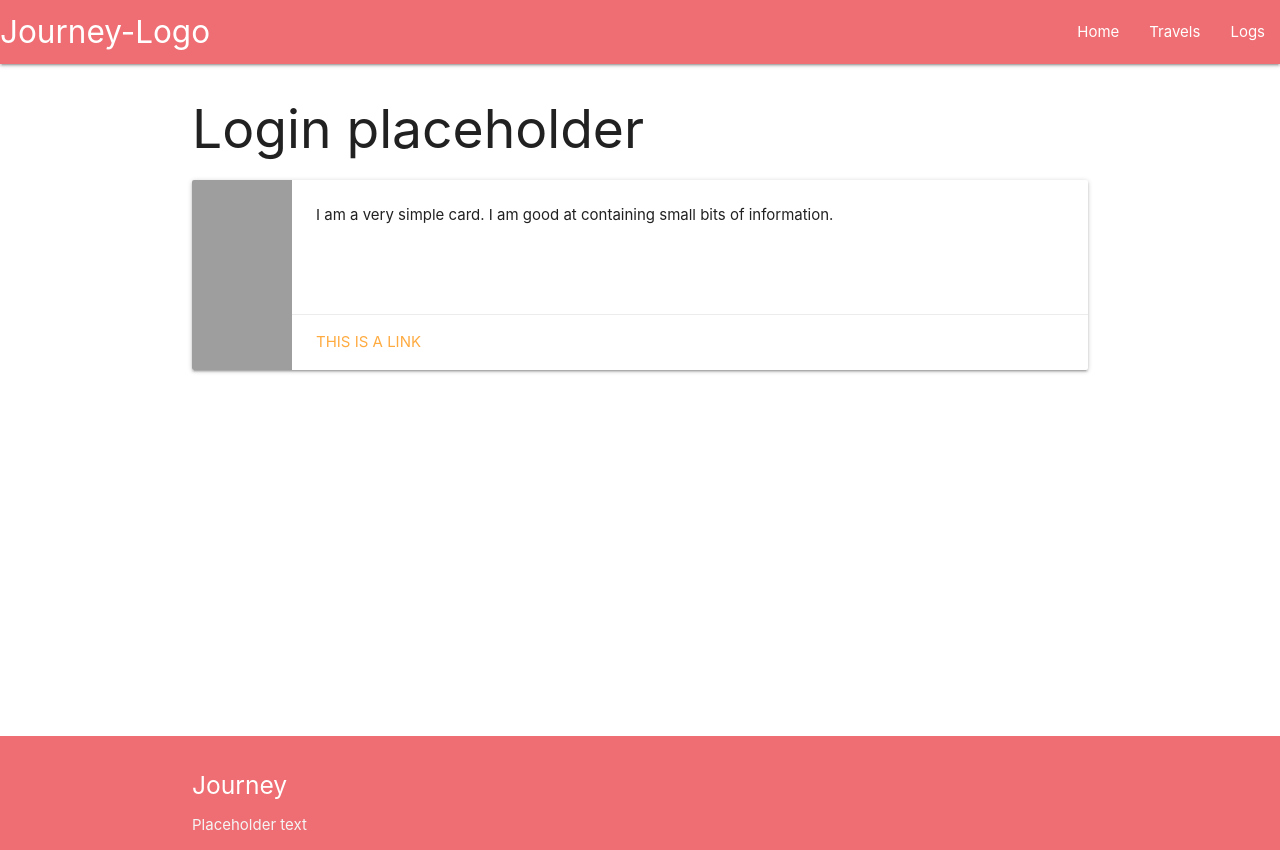
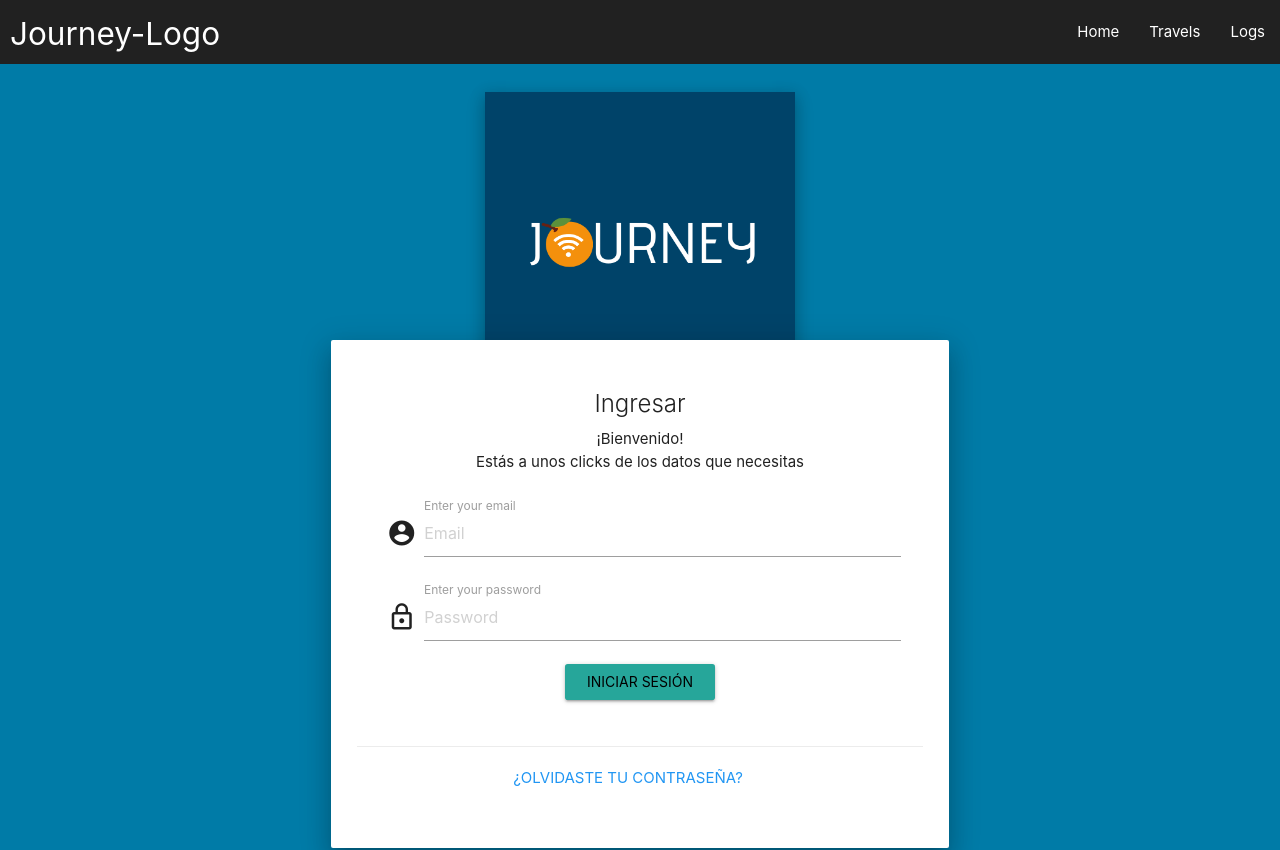
Before and after one commit to CarmenMartinez/Journey-Web, an Angular app: page / in a window 1280 px wide. Shown: the top 850 px of the page. Built offline with nearby package versions, Linux system fonts and the light colour scheme; grey boxes are pictures that could not be loaded.

Commit message:
login component css

```diff
--- a/src/app/app.component.css
+++ b/src/app/app.component.css
@@ -9,5 +9,7 @@
     overflow: hidden;
     display: block;
     position: relative;
+    background-color: #007BA7;
+
     /* padding-bottom: 100px; */
 }
--- a/src/app/footer/footer.component.html
+++ b/src/app/footer/footer.component.html
@@ -1,4 +1,4 @@
-<footer class="page-footer">
+<footer class="page-footer grey darken-4">
     <div class="container">
         <div class="col l6 s12">
             <h5 class="white-text">Journey</h5>
--- a/src/app/header/header.component.css
+++ b/src/app/header/header.component.css
@@ -0,0 +1,4 @@
+.brand-logo {
+    margin: 2px;
+    margin-left: 10px;
+}
--- a/src/app/header/header.component.html
+++ b/src/app/header/header.component.html
@@ -1,5 +1,5 @@
 <nav>
-    <div class="nav-wrapper">
+    <div class="nav-wrapper grey darken-4">
       <a href="#" class="brand-logo">Journey-Logo</a>
       <ul id="nav-mobile" class="right hide-on-med-and-down">
         <li><a href="sass.html">Home</a></li>
--- a/src/app/login/login.component.css
+++ b/src/app/login/login.component.css
@@ -0,0 +1,21 @@
+.card-action {
+    margin : 2px;
+    padding-bottom:0px;
+    padding-top : 5px
+}
+
+.card-login {
+    margin-top: -5%;
+}
+
+.container-login {
+    position: relative;
+}
+
+.logo-iot {
+    width: 310px;
+    height: 298px;
+    margin-top: 28px;
+    z-index: -1;
+
+  }
--- a/src/app/login/login.component.html
+++ b/src/app/login/login.component.html
@@ -1,20 +1,80 @@
 
-<div class="container">
-    <div class="col s12 m7">
-        <h2 class="header">Login placeholder</h2>
-        <div class="card horizontal">
-            <div class="card-image">
-                <img src="https://lorempixel.com/100/190/nature/6">
-            </div>
-            <div class="card-stacked">
-                <div class="card-content">
-                <p>I am a very simple card. I am good at containing small bits of information.</p>
+<div class="row center container-login">
+    <!-- Image -->
+    <div class="col s12 center-align center">
+        <img class="responsive-img z-depth-3 logo-iot" src="assets/images/Logo IOT.png" alt="app logo">
+    </div>
+    <!-- Login Card-->
+    <div class="col s12 m10 offset-m1 l6 offset-l3 card-login">
+        <div class="card sticky-action z-depth-4 card-panel hoverable">
+            <!-- <form #f="ngForm" (ngSubmit)="submit(f)"> -->
+            <form>
+                <div class="card-content" >
+                    <div class="row center-align">
+                        <span class="card-title grey-text text-darken-4 center-align">Ingresar</span>
+                        <!--TODO: Add opacity to welcome text-->
+                        <p class="center-align"> ¡Bienvenido!</p>
+                        <p class="center-align"> Estás a unos clicks de los datos que necesitas</p>
+                        <br/>
+                        <!-- email field -->
+                        <div class="input-field col s12">
+                            <i class="material-icons prefix center">account_circle</i>
+                            <input
+                                    ng-model="user.email"
+                                    id="email"
+                                    type='email'
+                                    name='email'
+                                    class="validate left-align"
+                                    required="true"
+                                    placeholder="Email"/>
+                            <label for="email"
+                                    class="left-align">Enter your email
+                            </label>
+                        </div>
 
+                        <!-- password field -->
+                        <div class="input-field col s12">
+                            <i class="material-icons prefix center">lock_outline</i>
+                            <input
+                                    ng-model="user.password"
+                                    type='password'
+                                    name='password'
+                                    id='password'
+                                    class="validate"
+                                    required="true"
+                                    placeholder="Password"/>
+
+                            <label for="password"
+                                   class=" left-align">Enter your password
+                            </label>
+                        </div>
+
+                        <input type="submit"
+                            class="waves-effect waves-light btn"
+                            value ='Iniciar Sesión'
+                            id="submit"
+                        />
+
+                    </div>
                 </div>
-                <div class="card-action">
-                <a href="#">This is a link</a>
+            </form>
+
+            <!--Extra actions -->
+            <div class="card-action" >
+                    <div class="row center">
+                        <!-- TODO: If it is an option to create an account
+                            <div class="col s6 left-align valign-wrapper">
+                                <a href="#" class="activator btn-flat white orange-text ">
+                                    <i class=" fa fa-rocket blue-text white" aria-hidden="true"></i>
+                                    SignUp</a>
+                            </div>
+                        -->
+                        <p class="margin center medium-small">
+                            <a href="#" data-target="ResetPassDialog" class="white blue-text"> ¿Olvidaste tu contraseña? </a>
+                        </p>
+
+                    </div>
                 </div>
-            </div>
         </div>
     </div>
 </div>
--- a/src/index.html
+++ b/src/index.html
@@ -6,6 +6,8 @@
   <base href="/">
   <meta name="viewport" content="width=device-width, initial-scale=1">
   <link rel="icon" type="image/x-icon" href="favicon.ico">
+  <link href="https://fonts.googleapis.com/icon?family=Material+Icons" rel="stylesheet">
+
 </head>
 <body>
   <app-root></app-root>
```
Also changed, not shown: src/app/app.module.ts (+5 -2 lines), src/assets/images/Logo IOT.png (added).
